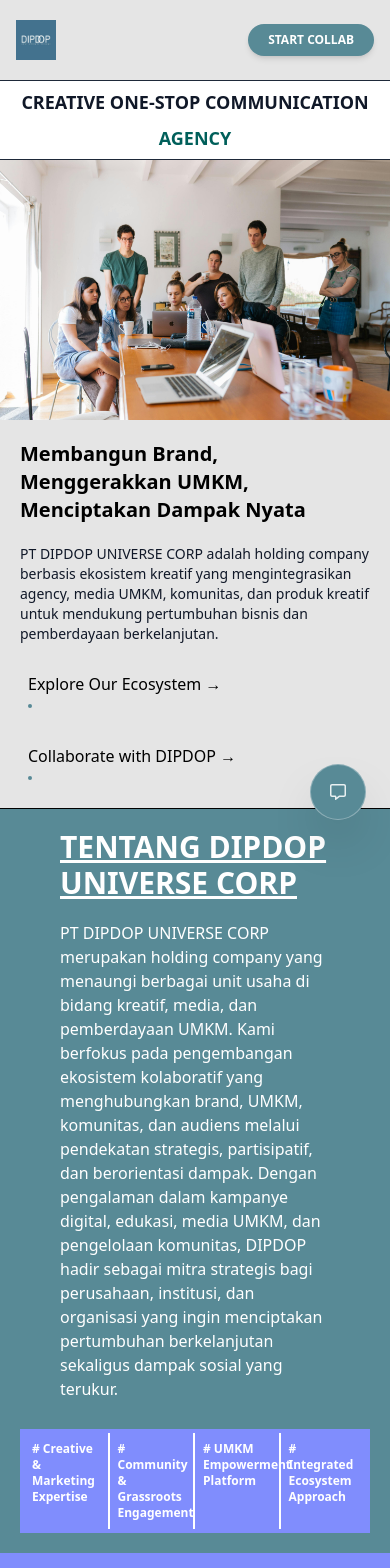
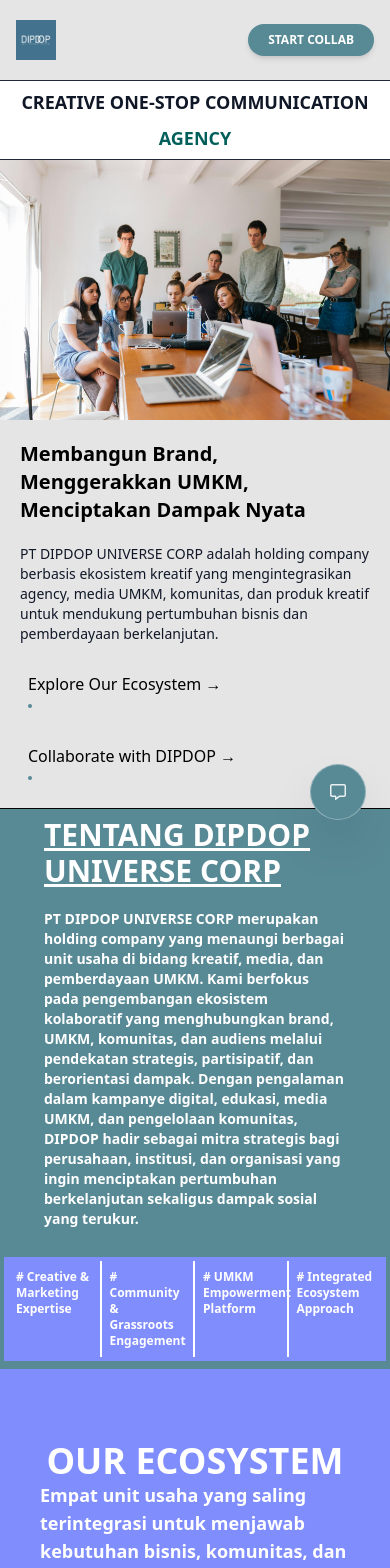
Before and after one commit to Rezeon/dipdop, a React (Vite) app: page / in a window 390 px wide. Shown: the top 1568 px of the page. Built offline with nearby package versions, Linux system fonts and the light colour scheme.

Commit message:
perbaikan api

```diff
--- a/src/App.jsx
+++ b/src/App.jsx
@@ -159,10 +159,10 @@
             </div>
           </div>
         </section>
-        <section id='overview' className='w-full h-auto md:h-lvh flex flex-col gap-7 md:gap-20 justify-center items-center p-5 md:px-5 md:py-10 bg-[#588A96] text-white '>
+        <section id='overview' className='w-full h-auto md:h-lvh flex flex-col gap-7 md:gap-20 justify-center items-center px-1 py-2 md:px-5 md:py-10 bg-[#588A96] text-white '>
           <div className='w-auto px-10 flex flex-col items-center gap-5'>
             <h1 className='w-auto font-bold underline text-3xl'>TENTANG DIPDOP UNIVERSE CORP</h1>
-            <article>
+            <article className='text-sm font-semibold md:text-base '>
               PT DIPDOP UNIVERSE CORP merupakan holding company yang menaungi berbagai unit  usaha di bidang kreatif, media, dan pemberdayaan UMKM.  Kami berfokus pada pengembangan ekosistem kolaboratif yang menghubungkan brand,  UMKM, komunitas, dan audiens melalui pendekatan strategis, partisipatif, dan  berorientasi dampak.  Dengan pengalaman dalam kampanye digital, edukasi, media UMKM, dan pengelolaan  komunitas, DIPDOP hadir sebagai mitra strategis bagi perusahaan, institusi, dan  organisasi yang ingin menciptakan pertumbuhan berkelanjutan sekaligus dampak sosial  yang terukur.
             </article>
           </div>
```
